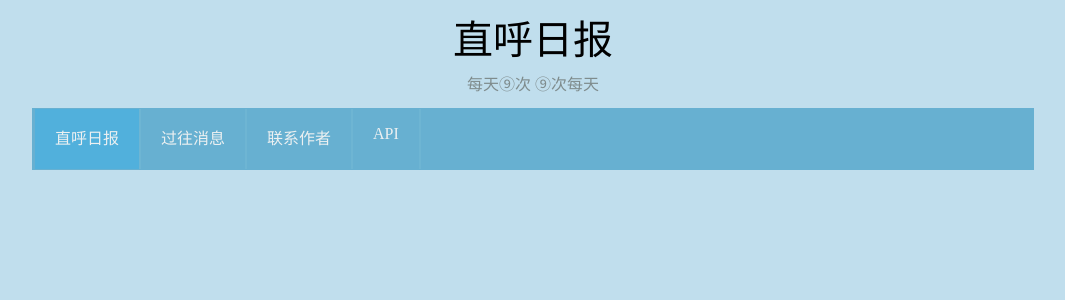
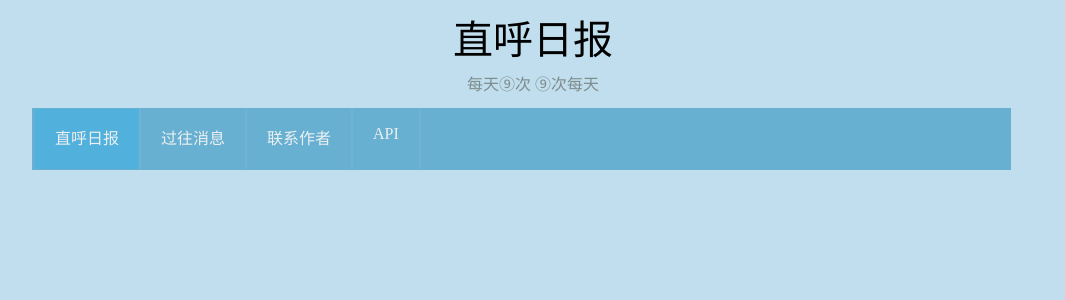
Before and after one commit to leinue/daily, a PHP site: page /header.php in a window 1280 px wide. Shown: the top 300 px of the page, without its empty margins (107-1172 px from the left). Run offline with PHP 8.4, Linux system fonts and the light colour scheme.

Commit message:
update css

```diff
--- a/header.php
+++ b/header.php
@@ -17,5 +17,7 @@
 				<a href="index.php"><li><p>过往消息</p></li></a>
 				<a href="index.php"><li><p>联系作者</p></li></a>
 				<a href="index.php"><li><p>API</p></li></a>
+
 			</ul>
+			<div class="zhihu-heading-model"></div>
 		</div>
--- a/style.css
+++ b/style.css
@@ -13,6 +13,15 @@ body{background: rgb(192,222,237);}
 	height: 100px;
 	margin: 0 auto;
 	text-align: center;
+}
+
+.zhihu-heading-model{
+	float: right;
+	width: 23px;
+	height: 63px;
+	margin-top: -62px;
+	margin-right: -1px;
+	background: rgb(192,222,237);
 }
 
 .zhihu-main-title{font-size: 40px;}
```
